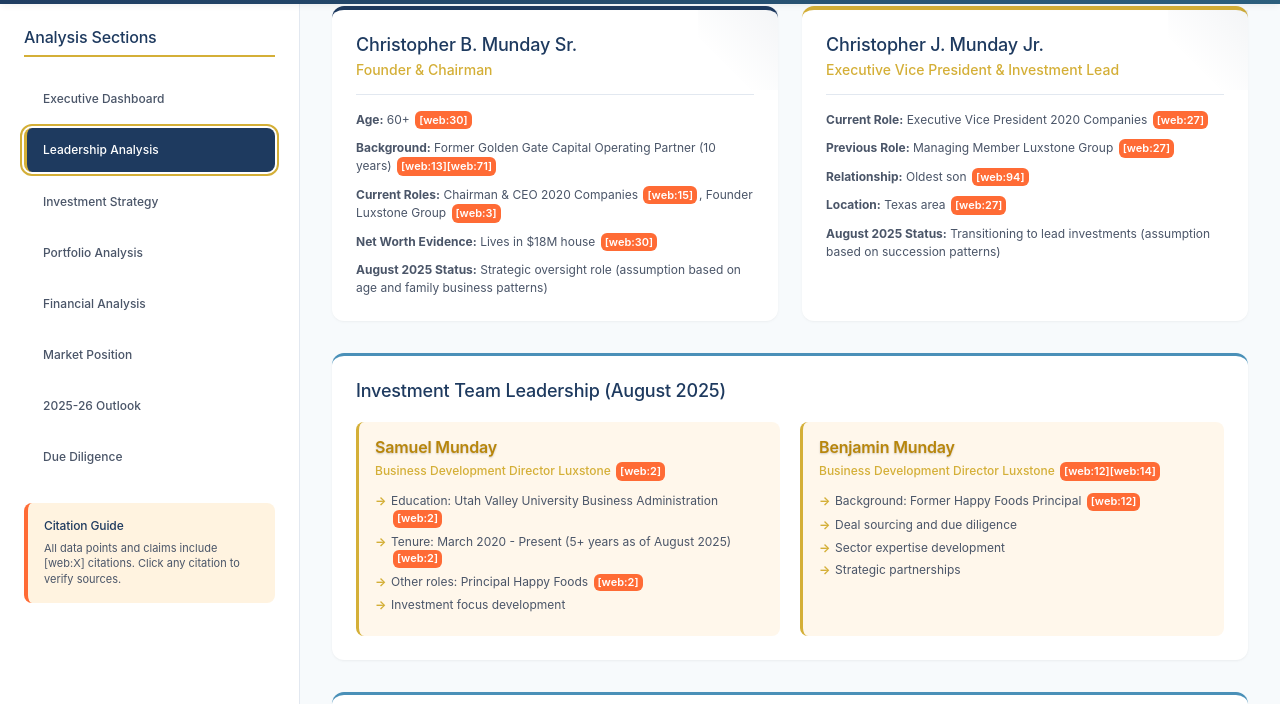
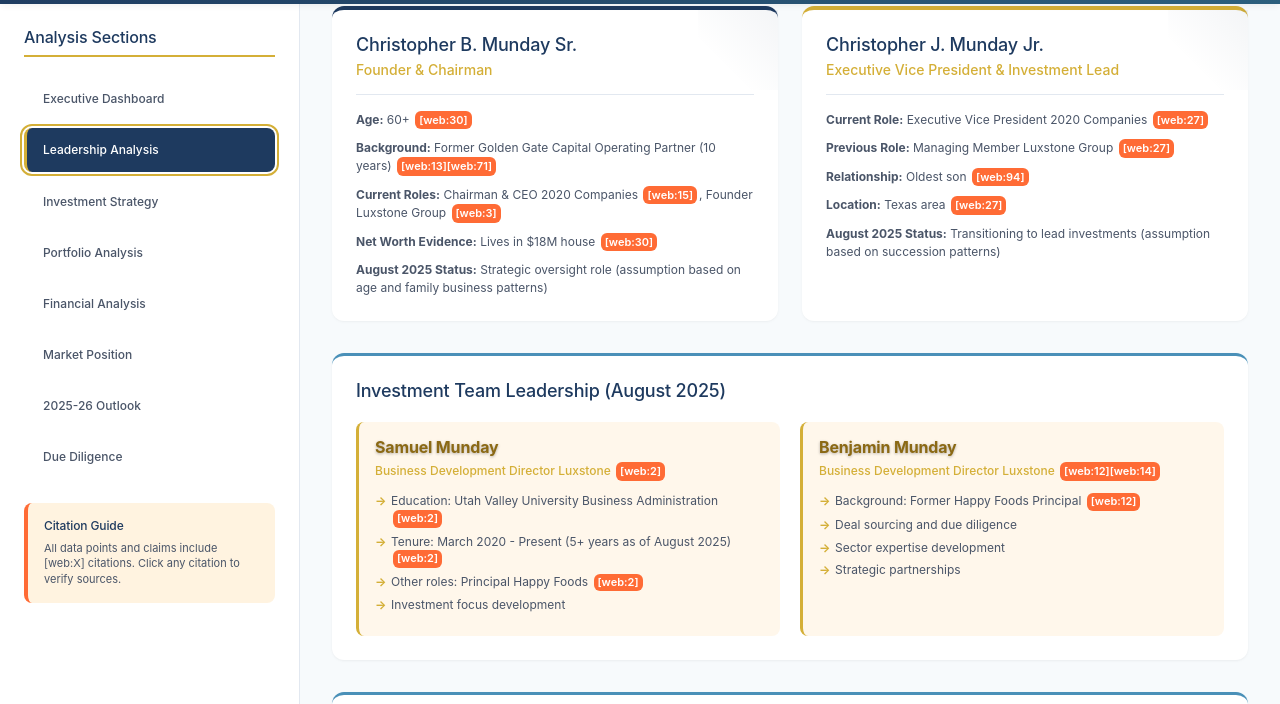
Before and after one commit to CryptoJym/luxstone-website, a plain HTML site: page index.html in a window 1280 px wide. Both pictures are taken after a click on the link "Leadership Analysis". Shown: the part 247-951 px from the top of the page. Drawn offline with nearby package versions, Linux system fonts and the light colour scheme; a web font is replaced by a local one.

Commit message:
style: make gold names even darker and bolder for maximum visibility

```diff
--- a/style.css
+++ b/style.css
@@ -1886,7 +1886,8 @@ html {
 
 /* Gold styling for Samuel and Benjamin Munday */
 .gold-name {
-  color: #B8860B !important; /* Dark goldenrod for better visibility */
-  font-weight: var(--font-weight-bold);
-  text-shadow: 0 1px 2px rgba(0, 0, 0, 0.2); /* Subtle shadow for better readability */
-}
+  color: #8B6914 !important; /* Even darker gold for maximum visibility */
+  font-weight: 700 !important; /* Extra bold */
+  text-shadow: 0 1px 3px rgba(0, 0, 0, 0.3); /* Stronger shadow for better readability */
+  font-size: 1.1em; /* Slightly larger for emphasis */
+}
```
